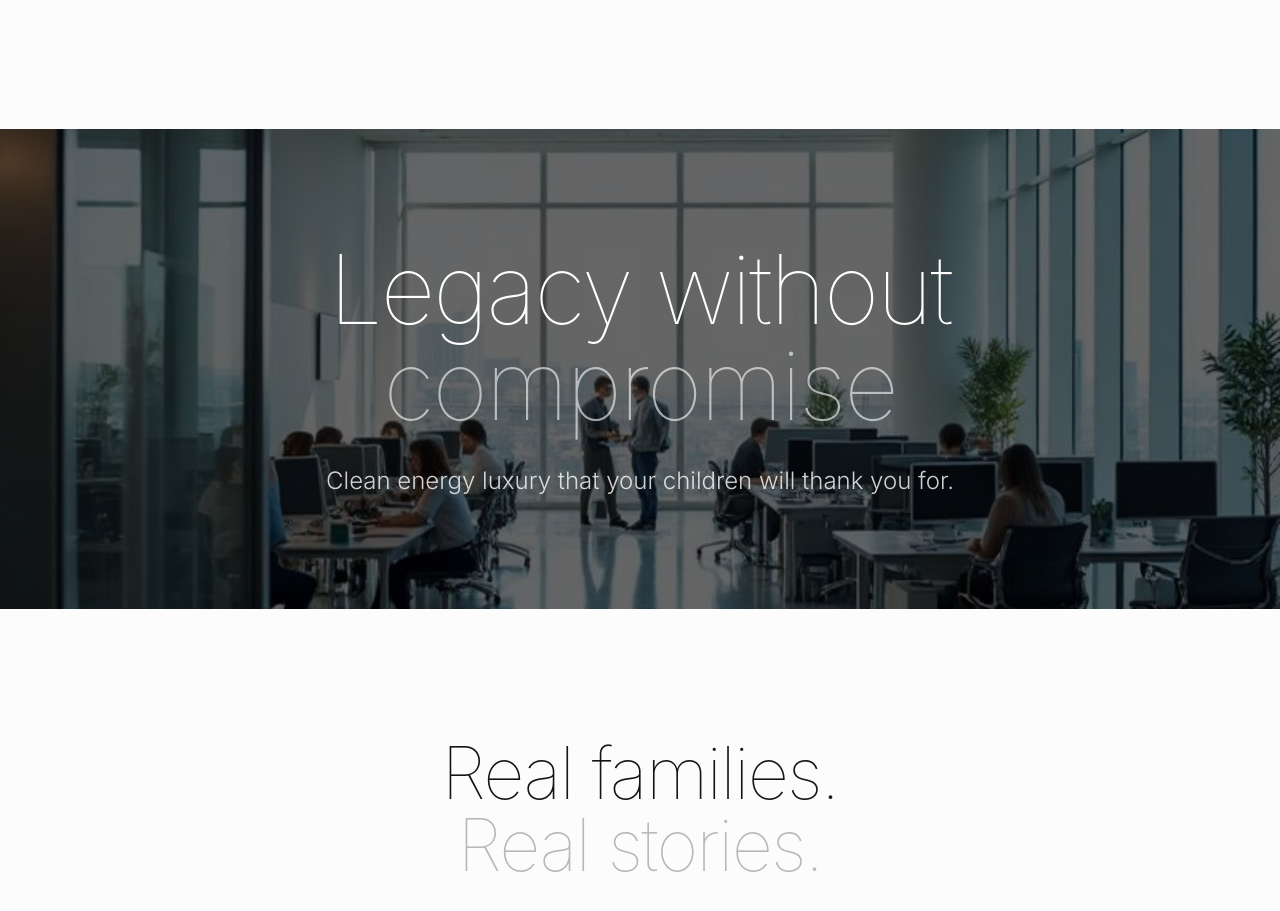
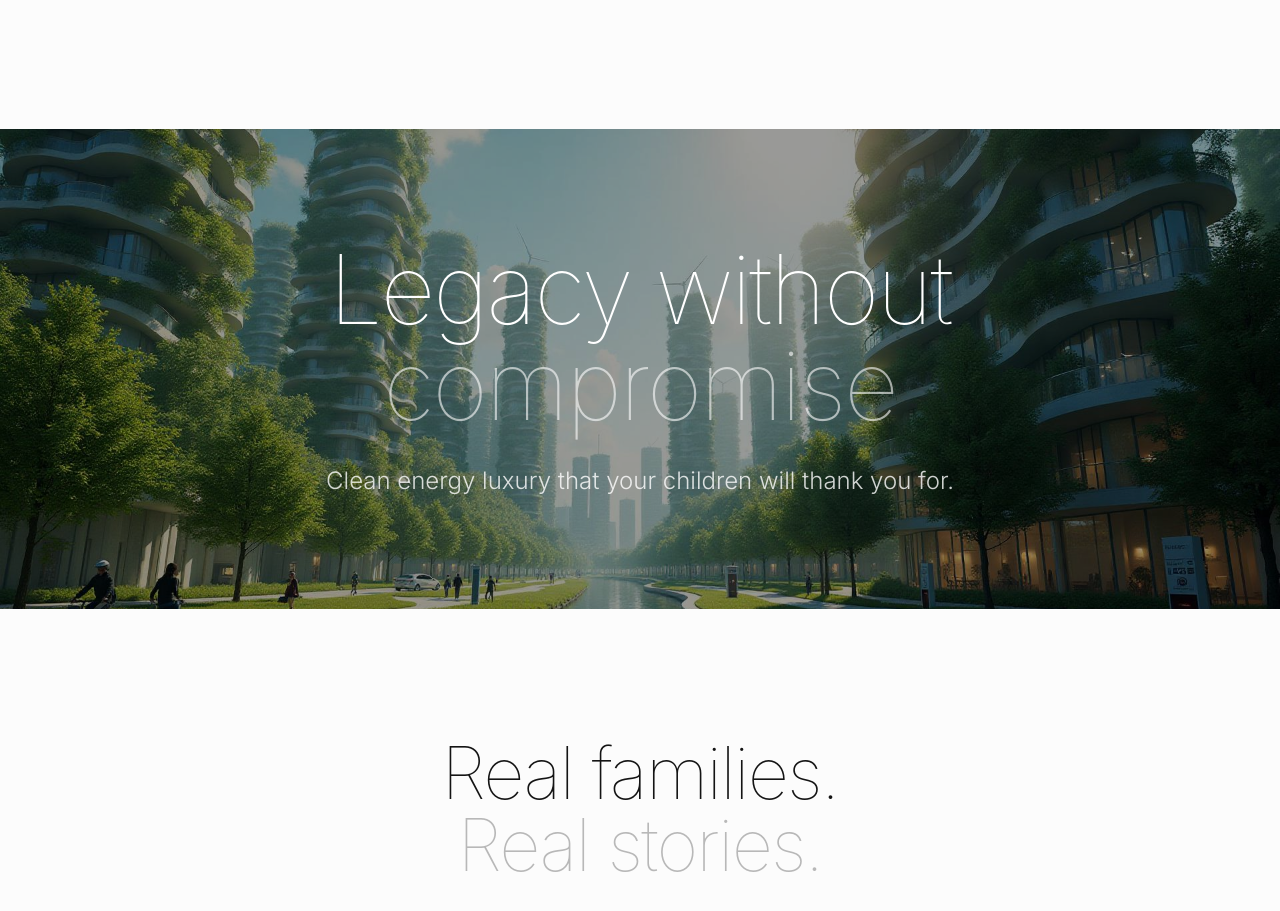
Before and after one commit to dv1990/ness_apple, a React (Vite) app: page /homeowners in a window 1280 px wide. Shown: the part 6840-7751 px from the top of the page. Built offline with nearby package versions, Linux system fonts and the light colour scheme; the HTML template or start-up script is replaced by a standard one; a web font is replaced by a local one.

Commit message:
Update "Legacy without compromise" section

```diff
--- a/src/pages/ResidentialEnhanced.tsx
+++ b/src/pages/ResidentialEnhanced.tsx
@@ -19,6 +19,7 @@ import { useState } from "react";
 import heroImage from "@/assets/hero-homeowners.jpg";
 import productImage from "@/assets/ness-pro-product.png";
 import officeInterior from "@/assets/office-interior.jpg";
+import greenFutureCity from "@/assets/green-future-city.jpg";
 
 const ResidentialEnhanced = () => {
   const { elementRef: heroRef, isVisible: heroVisible } = useScrollAnimation();
@@ -420,11 +421,11 @@ const ResidentialEnhanced = () => {
       <section className="relative min-h-[60vh] overflow-hidden flex items-center justify-center">
         <div className="absolute inset-0">
           <img
-            src={officeInterior}
-            alt="Modern home with uninterrupted power"
+            src={greenFutureCity}
+            alt="Green future city with sustainable energy and clean environment for children"
             className="w-full h-full object-cover"
           />
-          <div className="absolute inset-0 bg-black/60"></div>
+          <div className="absolute inset-0 bg-black/40"></div>
         </div>
 
         <div className="relative z-10 text-center max-w-3xl mx-auto px-8">
```
Also changed, not shown: src/assets/green-future-city.jpg (added).
